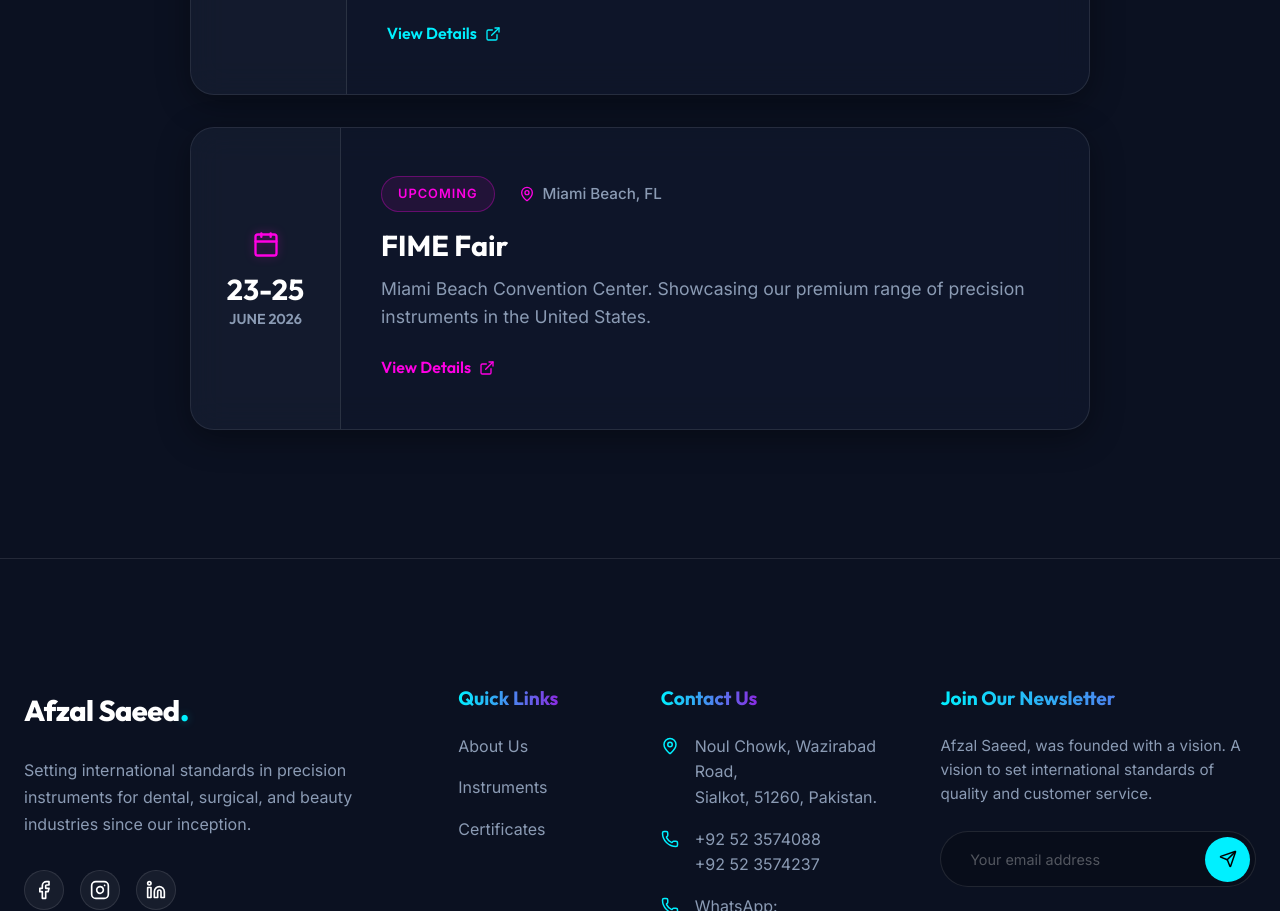
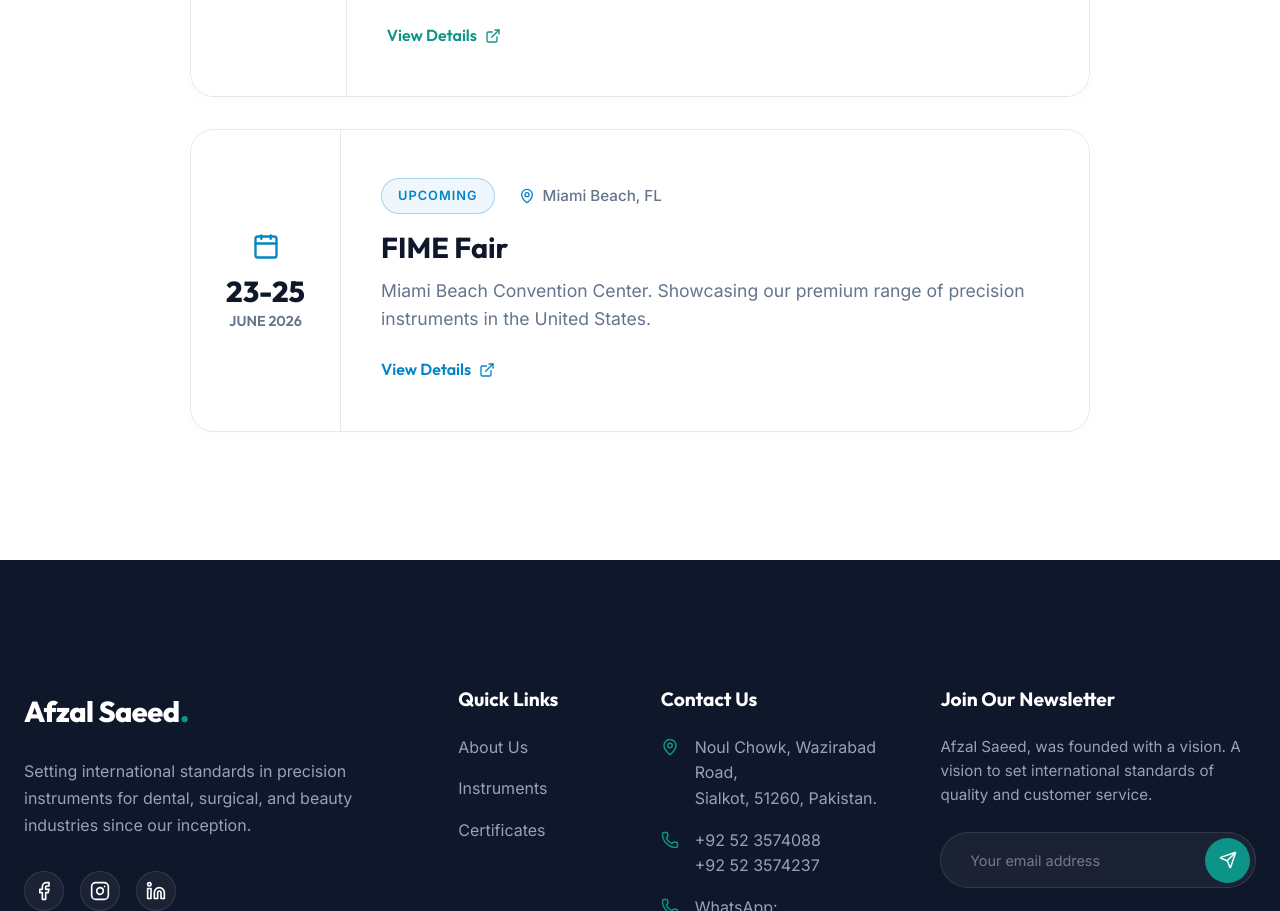
Before and after one commit to Digitalastra01/demo, a React (Vite) app: page / in a window 1280 px wide. Shown: the part 4900-5811 px from the top of the page. Built offline with nearby package versions, Linux system fonts and the light colour scheme.

Commit message:
Switch theme to Pristine Clinical (Light UI with Teal)

```diff
--- a/src/components/Categories.css
+++ b/src/components/Categories.css
@@ -34,11 +34,12 @@
   display: flex;
   flex-direction: column;
   cursor: pointer;
-  background: var(--bg-card);
+  background: #fff;
   position: relative;
   overflow: hidden;
   border-radius: 1.5rem;
   transition: transform 0.4s ease, box-shadow 0.4s ease, border-color 0.4s ease;
+  box-shadow: 0 10px 30px rgba(0,0,0,0.03);
 }
 
 .cat-img-wrapper {
@@ -54,7 +55,6 @@
   height: 100%;
   object-fit: cover;
   transition: transform 0.6s ease;
-  filter: brightness(0.7) contrast(1.2);
 }
 
 .category-card:hover .cat-img {
@@ -75,7 +75,6 @@
   align-items: center;
   justify-content: center;
   margin-bottom: 2rem;
-  box-shadow: none;
   transition: transform 0.4s ease;
 }
 
--- a/src/components/Events.css
+++ b/src/components/Events.css
@@ -1,7 +1,7 @@
 .events {
   position: relative;
   z-index: 1;
-  background-color: var(--bg-alt);
+  background-color: var(--bg-alt); /* pure white block */
 }
 
 .events-list {
@@ -14,12 +14,13 @@
 
 .event-card {
   display: flex;
-  background: var(--bg-card);
+  background: var(--bg-main); /* slightly off white */
   border: 1px solid var(--border-light);
   border-radius: 1.5rem;
   overflow: hidden;
   position: relative;
   transition: transform 0.4s ease, box-shadow 0.4s ease, border-color 0.4s ease;
+  box-shadow: 0 4px 15px rgba(0,0,0,0.02);
 }
 
 .event-date {
@@ -28,13 +29,14 @@
   flex-direction: column;
   justify-content: center;
   align-items: center;
-  background: rgba(255, 255, 255, 0.02);
+  background: #fff;
   min-width: 150px;
+  border-right: 1px solid var(--border-light);
 }
 
 .event-date span {
   font-size: 1.8rem;
-  font-weight: 700;
+  font-weight: 800;
   font-family: 'Outfit', sans-serif;
   line-height: 1;
 }
@@ -50,6 +52,7 @@
 .event-content {
   padding: 3rem 2.5rem;
   flex-grow: 1;
+  background: #fff;
 }
 
 .event-meta {
@@ -109,8 +112,8 @@
     flex-direction: column;
   }
   .event-date {
-    border-right: none !important;
-    border-bottom: 1px solid var(--border-light) !important;
+    border-right: none;
+    border-bottom: 1px solid var(--border-light);
     min-width: auto;
     padding: 1.5rem;
     flex-direction: row;
--- a/src/components/Events.jsx
+++ b/src/components/Events.jsx
@@ -10,7 +10,7 @@
     location: "Düsseldorf, Germany",
     desc: "Leading International Trade Fair. Meet us at Dusseldorf, Germany to explore our premium instruments.",
     status: "Upcoming",
-    color: "#00F0FF"
+    color: "#0D9488"
   },
   {
     id: 2,
@@ -19,7 +19,7 @@
     location: "Miami Beach, FL",
     desc: "Miami Beach Convention Center. Showcasing our premium range of precision instruments in the United States.",
     status: "Upcoming",
-    color: "#FF00E4"
+    color: "#0284C7"
   }
 ];
 
@@ -46,19 +46,19 @@
               className="event-card glass"
               initial={{ opacity: 0, x: -50 }}
               whileInView={{ opacity: 1, x: 0 }}
-              whileHover={{ scale: 1.02, x: 10, borderColor: evt.color, boxShadow: `0 10px 30px ${evt.color}20` }}
+              whileHover={{ scale: 1.02, x: 10, borderColor: evt.color, boxShadow: `0 10px 30px ${evt.color}15` }}
               transition={{ duration: 0.4, delay: i * 0.1 }}
               viewport={{ once: true, margin: "-50px" }}
             >
-              <div className="event-date" style={{ borderRight: `1px solid var(--border-light)` }}>
-                <Calendar size={28} style={{ color: evt.color, marginBottom: '1rem', filter: `drop-shadow(0 0 5px ${evt.color}50)` }} />
-                <span style={{ color: '#fff' }}>{evt.date.split(' ')[0]}</span>
+              <div className="event-date">
+                <Calendar size={28} style={{ color: evt.color, marginBottom: '1rem' }} />
+                <span style={{ color: 'var(--text-main)' }}>{evt.date.split(' ')[0]}</span>
                 <span className="month">{evt.date.split(' ')[1]} {evt.date.split(' ')[2]}</span>
               </div>
 
               <div className="event-content">
                 <div className="event-meta">
-                  <span className={`status badge-${evt.status.toLowerCase()}`} style={{ border: `1px solid ${evt.color}50`, color: evt.color, background: `${evt.color}15` }}>{evt.status}</span>
+                  <span className={`status badge-${evt.status.toLowerCase()}`} style={{ border: `1px solid ${evt.color}50`, color: evt.color, background: `${evt.color}10` }}>{evt.status}</span>
                   <div className="location">
                     <MapPin size={16} style={{ color: evt.color }} /> {evt.location}
                   </div>
--- a/src/components/Footer.css
+++ b/src/components/Footer.css
@@ -1,7 +1,6 @@
 .footer {
-  background-color: var(--bg-alt);
+  background-color: #0F172A; /* Deep slate / medical corporate dark */
   padding: 8rem 0 2rem;
-  border-top: 1px solid var(--border-light);
   position: relative;
   overflow: hidden;
 }
@@ -28,11 +27,10 @@
   color: var(--primary);
   font-size: 2rem;
   line-height: 0;
-  text-shadow: 0 0 10px var(--primary-glow);
 }
 
 .footer-desc {
-  color: var(--text-muted);
+  color: #94A3B8;
   max-width: 400px;
   margin-bottom: 2rem;
   line-height: 1.7;
@@ -48,7 +46,7 @@
   height: 40px;
   border-radius: 50%;
   background: rgba(255, 255, 255, 0.05);
-  border: 1px solid var(--border-light);
+  border: 1px solid rgba(255,255,255,0.1);
   display: flex;
   align-items: center;
   justify-content: center;
@@ -58,7 +56,7 @@
 
 .social-icon:hover {
   background: var(--primary);
-  color: #000;
+  color: #fff;
   border-color: var(--primary);
   transform: translateY(-5px);
   box-shadow: 0 5px 15px var(--primary-glow);
@@ -70,6 +68,7 @@
   font-family: 'Outfit', sans-serif;
   font-weight: 700;
   letter-spacing: 0px;
+  color: #fff;
 }
 
 .footer-links ul, .footer-contact ul {
@@ -80,19 +79,19 @@
 }
 
 .footer-links a, .footer-contact a {
-  color: var(--text-muted);
+  color: #94A3B8;
   transition: color 0.3s ease;
 }
 
 .footer-links a:hover, .footer-contact a:hover {
-  color: var(--primary);
+  color: var(--primary-light);
 }
 
 .footer-contact li {
   display: flex;
   align-items: flex-start;
   gap: 1rem;
-  color: var(--text-muted);
+  color: #94A3B8;
 }
 
 .contact-icon {
@@ -107,7 +106,7 @@
 }
 
 .newsletter-desc {
-  color: var(--text-muted);
+  color: #94A3B8;
   font-size: 0.95rem;
   margin-bottom: 1.5rem;
   line-height: 1.6;
@@ -115,16 +114,16 @@
 
 .newsletter-form .input-group {
   display: flex;
-  background: rgba(0, 0, 0, 0.2);
+  background: rgba(255, 255, 255, 0.05);
   border-radius: 3rem;
   padding: 0.3rem;
-  border: 1px solid var(--border-light);
+  border: 1px solid rgba(255, 255, 255, 0.1);
   transition: border-color 0.3s ease, box-shadow 0.3s ease;
 }
 
 .newsletter-form .input-group:focus-within {
   border-color: var(--primary);
-  box-shadow: 0 0 15px rgba(0, 240, 255, 0.2);
+  box-shadow: 0 0 15px rgba(13, 148, 136, 0.2);
 }
 
 .newsletter-form input {
@@ -139,13 +138,13 @@
 }
 
 .newsletter-form input::placeholder {
-  color: rgba(255, 255, 255, 0.3);
+  color: rgba(255, 255, 255, 0.4);
 }
 
 .newsletter-form .submit-btn {
   background: var(--primary);
   border: none;
-  color: #000;
+  color: #fff;
   width: 45px;
   height: 45px;
   border-radius: 50%;
@@ -158,15 +157,15 @@
 
 .newsletter-form .submit-btn:hover {
   transform: scale(1.05);
-  box-shadow: 0 0 15px var(--primary-glow);
-  background: #fff;
+  box-shadow: 0 5px 15px rgba(13, 148, 136, 0.4);
+  background: var(--primary-dark);
 }
 
 .footer-bottom {
   text-align: center;
   padding-top: 2rem;
-  border-top: 1px solid var(--border-light);
-  color: var(--text-muted);
+  border-top: 1px solid rgba(255,255,255,0.05);
+  color: #94A3B8;
   font-size: 0.9rem;
 }
 
--- a/src/components/Footer.jsx
+++ b/src/components/Footer.jsx
@@ -24,7 +24,7 @@
           </div>
 
           <div className="footer-links">
-            <h4 className="footer-title text-gradient">Quick Links</h4>
+            <h4 className="footer-title">Quick Links</h4>
             <ul>
               <li><a href="#about">About Us</a></li>
               <li><a href="#categories">Instruments</a></li>
@@ -33,7 +33,7 @@
           </div>
 
           <div className="footer-contact">
-            <h4 className="footer-title text-gradient">Contact Us</h4>
+            <h4 className="footer-title">Contact Us</h4>
             <ul>
               <li>
                 <MapPin size={18} className="contact-icon" />
@@ -55,7 +55,7 @@
           </div>
 
           <div className="footer-newsletter">
-            <h4 className="footer-title text-gradient">Join Our Newsletter</h4>
+            <h4 className="footer-title">Join Our Newsletter</h4>
             <p className="newsletter-desc">Afzal Saeed, was founded with a vision. A vision to set international standards of quality and customer service.</p>
             <form className="newsletter-form" onSubmit={(e) => { e.preventDefault(); alert("Subscribed to the newsletter!"); }}>
               <div className="input-group">
--- a/src/components/Testimonials.jsx
+++ b/src/components/Testimonials.jsx
@@ -15,7 +15,7 @@
     text: "The precision of their surgical instruments is unparalleled. We have reduced instrument fatigue during long procedures significantly thanks to their ergonomic designs.",
     author: "Dr. Sarah Jenkins",
     role: "⭐⭐⭐⭐⭐",
-    color: "var(--accent)"
+    color: "var(--secondary)"
   }
 ];
 
@@ -42,10 +42,10 @@
               className="testimonial-card glass"
               initial={{ opacity: 0, scale: 0.9, y: 30 }}
               whileInView={{ opacity: 1, scale: 1, y: 0 }}
-              whileHover={{ y: -10, boxShadow: '0 15px 30px rgba(0,240,255,0.1)' }}
+              whileHover={{ y: -10, boxShadow: '0 15px 30px rgba(13,148,136,0.08)' }}
               transition={{ duration: 0.5, delay: i * 0.15 }}
               viewport={{ once: true, margin: "-50px" }}
-              style={{ borderLeft: `3px solid ${test.color}` }}
+              style={{ borderLeft: `4px solid ${test.color}` }}
             >
               <Quote className="quote-icon" style={{ color: test.color }} size={40} />
               <p className="test-text">"{test.text}"</p>
--- a/src/index.css
+++ b/src/index.css
@@ -1,31 +1,31 @@
 @import url('https://fonts.googleapis.com/css2?family=Outfit:wght@300;400;500;600;700;800&family=Inter:wght@300;400;500;600&display=swap');
 
 :root {
-  /* Modern Dark Theme Palette */
-  --bg-main: #060913;      /* Deep Space Black */
-  --bg-alt: #0B1121;       /* Dark Navy Background */
-  --bg-card: rgba(18, 26, 47, 0.6); /* Translucent Card Background */
+  /* Pristine Clinical Light Theme Palette */
+  --bg-main: #FAFAFC;      /* Pearl White / Pristine background */
+  --bg-alt: #FFFFFF;       /* Pure White */
+  --bg-card: rgba(255, 255, 255, 0.85); /* Light translucent card */
 
-  --primary: #00F0FF;      /* Neon Cyan / High-Tech Blue */
-  --primary-light: #4EFAFF;
-  --primary-dark: #00B1C4;
-  --primary-glow: rgba(0, 240, 255, 0.3);
+  --primary: #0D9488;      /* Surgical Teal / Medical Green */
+  --primary-light: #14B8A6;
+  --primary-dark: #0F766E;
+  --primary-glow: rgba(13, 148, 136, 0.2);
 
-  --secondary: #8A2BE2;    /* Neon Purple */
-  --accent: #E81CFF;       /* Magenta */
+  --secondary: #0284C7;    /* Clinical Blue */
+  --accent: #E11D48;       /* subtle warning/emergency red for contrast if needed */
 
-  --text-main: #FFFFFF;    /* Pure White */
-  --text-muted: #8B9BB4;   /* Cool Gray */
+  --text-main: #0F172A;    /* Dark Slate for pristine text */
+  --text-muted: #64748B;   /* Professional Gray */
 
-  --glass-border: rgba(255, 255, 255, 0.08);
-  --glass-shadow: 0 8px 32px 0 rgba(0, 0, 0, 0.37);
-  --glass-bg: rgba(11, 17, 33, 0.7);
+  --glass-border: rgba(255, 255, 255, 0.6);
+  --glass-shadow: 0 8px 32px 0 rgba(15, 23, 42, 0.05);
+  --glass-bg: rgba(255, 255, 255, 0.7);
 
-  --border-light: rgba(255, 255, 255, 0.1);
-  --border-glow: inset 0 0 0 1px rgba(0, 240, 255, 0.2);
+  --border-light: #E2E8F0;
+  --border-glow: inset 0 0 0 1px rgba(13, 148, 136, 0.2);
 
-  --gradient-text: linear-gradient(90deg, #00F0FF, #8A2BE2);
-  --gradient-bg: linear-gradient(135deg, #0B1121 0%, #060913 100%);
+  --gradient-text: linear-gradient(90deg, #0D9488, #0284C7);
+  --gradient-bg: linear-gradient(135deg, #FAFAFC 0%, #F1F5F9 100%);
 }
 
 * {
@@ -48,14 +48,14 @@
   position: relative;
 }
 
-/* Dynamic animated grid background */
+/* Dynamic animated grid background (Light version) */
 body::before {
   content: '';
   position: fixed;
   top: 0; left: 0; right: 0; bottom: 0;
   background-image:
-    linear-gradient(to right, rgba(0, 240, 255, 0.03) 1px, transparent 1px),
-    linear-gradient(to bottom, rgba(0, 240, 255, 0.03) 1px, transparent 1px);
+    linear-gradient(to right, rgba(13, 148, 136, 0.04) 1px, transparent 1px),
+    linear-gradient(to bottom, rgba(13, 148, 136, 0.04) 1px, transparent 1px);
   background-size: 50px 50px;
   z-index: -1;
   mask-image: radial-gradient(ellipse at center, black 0%, transparent 80%);
@@ -108,7 +108,7 @@
   background: var(--glass-bg);
   backdrop-filter: blur(16px);
   -webkit-backdrop-filter: blur(16px);
-  border: 1px solid var(--glass-border);
+  border: 1px solid var(--border-light);
   box-shadow: var(--glass-shadow);
   border-radius: 1.5rem;
 }
@@ -119,7 +119,7 @@
   align-items: center;
   justify-content: center;
   gap: 0.5rem;
-  background: var(--gradient-text);
+  background: var(--primary);
   color: #fff;
   padding: 0.85rem 2rem;
   border-radius: 2rem;
@@ -134,23 +134,10 @@
   z-index: 1;
 }
 
-.btn-primary::before {
-  content: '';
-  position: absolute;
-  top: 0; left: 0; width: 100%; height: 100%;
-  background: linear-gradient(90deg, var(--primary), var(--accent));
-  z-index: -1;
-  transition: opacity 0.3s ease;
-  opacity: 0;
-}
-
 .btn-primary:hover {
   transform: translateY(-3px);
-  box-shadow: 0 8px 25px var(--primary-glow);
-}
-
-.btn-primary:hover::before {
-  opacity: 1;
+  box-shadow: 0 8px 25px rgba(13, 148, 136, 0.4);
+  background: var(--primary-dark);
 }
 
 .btn-outline {
@@ -158,8 +145,8 @@
   align-items: center;
   justify-content: center;
   gap: 0.5rem;
-  background: transparent;
-  color: var(--text-main);
+  background: #fff;
+  color: var(--primary);
   padding: 0.85rem 2rem;
   border-radius: 2rem;
   font-weight: 600;
@@ -170,9 +157,9 @@
 }
 
 .btn-outline:hover {
-  background: rgba(0, 240, 255, 0.1);
+  background: rgba(13, 148, 136, 0.05);
   transform: translateY(-2px);
-  box-shadow: inset 0 0 10px rgba(0, 240, 255, 0.3), 0 4px 14px 0 var(--primary-glow);
+  box-shadow: var(--glass-shadow);
 }
 
 .section {
@@ -180,12 +167,12 @@
   position: relative;
 }
 
-/* Reusable glow effect */
+/* Soft Glow for light theme */
 .glow-effect {
   position: absolute;
   width: 300px;
   height: 300px;
-  background: var(--primary);
+  background: var(--primary-light);
   filter: blur(150px);
   opacity: 0.15;
   border-radius: 50%;
```
Also changed, not shown: src/components/About.css (+20 -9 lines), src/components/Categories.jsx (+11 -13 lines), src/components/Hero.css (+9 -7 lines), src/components/Navbar.css (+5 -6 lines), src/components/Testimonials.css (+5 -4 lines).
